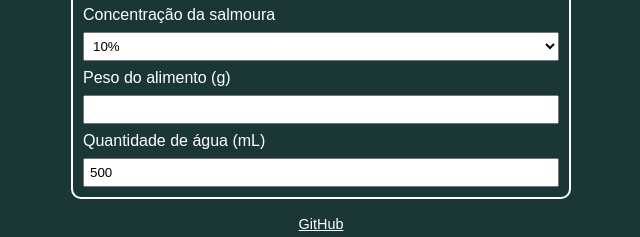
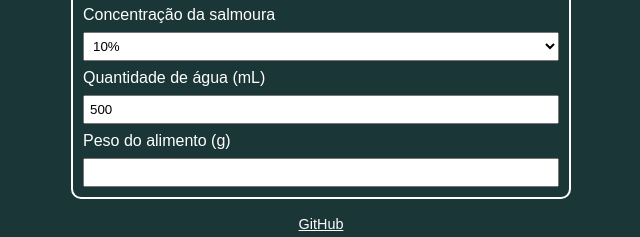
Before and after one commit to gi2k15/Calc-salm, a Vue app: page / in a window 1280 px wide. Shown: the part 201-438 px from the top of the page, without its empty margins (319-959 px from the left). Built offline with nearby package versions, Linux system fonts and the light colour scheme.

Commit message:
Invertida a ordem entre água e peso

```diff
--- a/src/App.vue
+++ b/src/App.vue
@@ -50,16 +50,16 @@ function formatarTempo(segundos) {
             {{ t.text }}
           </option>
         </select>
-  <label for="salmoura">Concentração da salmoura</label>
-  <select id="salmoura" v-model="salmoura">
+        <label for="salmoura">Concentração da salmoura</label>
+        <select id="salmoura" v-model="salmoura">
           <option v-for="s in salmouraObj" :value="s.value">
             {{ s.text }}
           </option>
         </select>
+        <label for="agua">Quantidade de água (mL)</label>
+        <input type="number" id="agua" v-model="agua">
         <label for="peso">Peso do alimento (g)</label>
         <input type="number" id="peso" v-model="peso">
-        <label for="agua">Quantidade de água (mL)</label>
-        <input type="number" id="agua" v-model="agua">
       </form>
       <div class="resultado" v-if="peso && agua">
         <p>Tempo de salmoura: {{ tempo }}</p>
@@ -82,7 +82,8 @@ h1 {
   text-align: center;
 }
 
-input, select {
+input,
+select {
   padding: 5px;
   box-sizing: border-box;
 }
```
